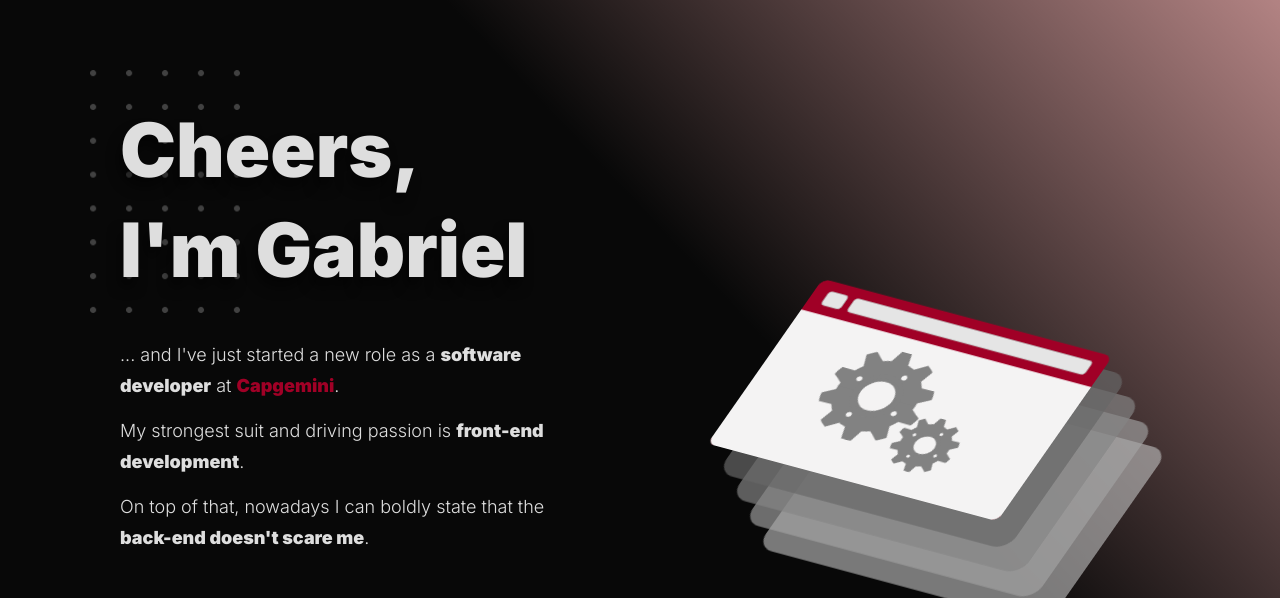
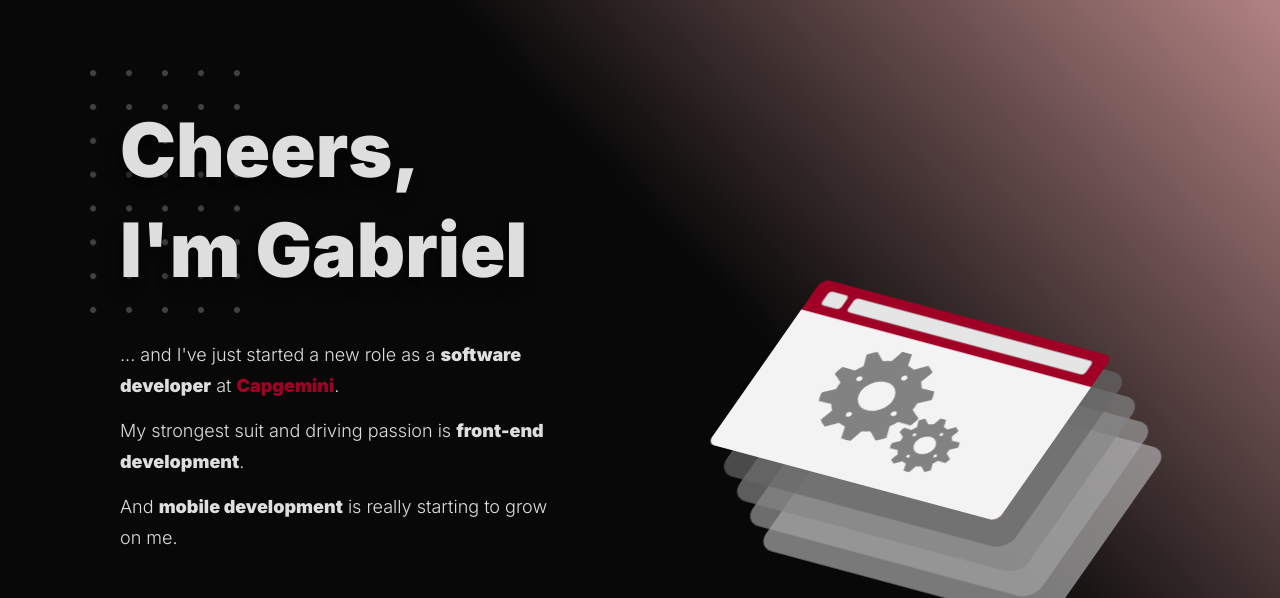
Before and after one commit to borserog/personal-page, a website with bundled scripts: page index.html in a window 1280 px wide. Shown: the top 598 px of the page. Built offline with nearby package versions, Linux system fonts and the light colour scheme; files whose address does not match are found by name.

Commit message:
Update index.html

```diff
--- a/index.html
+++ b/index.html
@@ -25,7 +25,7 @@
                     My strongest suit and driving passion is <strong>front-end development</strong>.
                 </p>
                 <p class="paragraph">
-                    On top of that, nowadays I can boldly state that the <strong>back-end doesn't scare me</strong>.
+                    And <strong>mobile development</strong> is really starting to grow on me.
                 </p>
             </div>
             <div class="hero__buttons">
```
